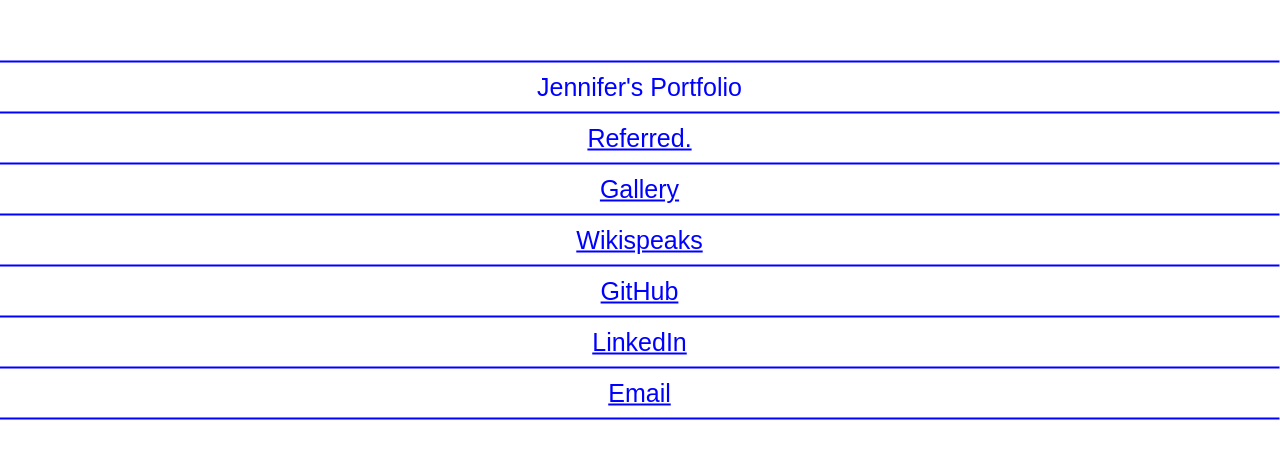
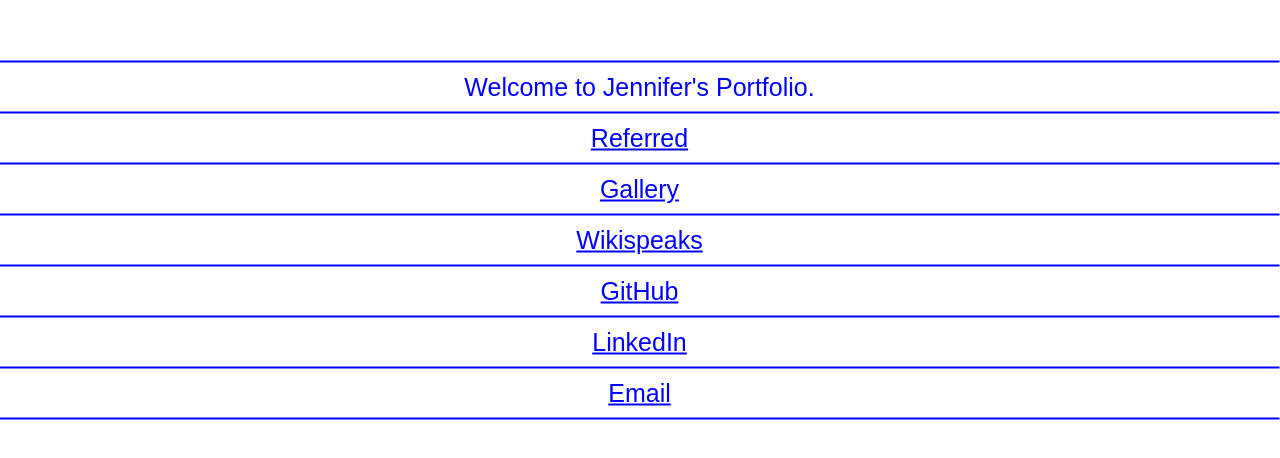
Before and after one commit to jennifer/personal-simple-site, a plain HTML site: page index.html in a window 1280 px wide. Shown: the part 168-626 px from the top of the page. Drawn offline with Linux system fonts and the light colour scheme.

Commit message:
update header

```diff
--- a/index.html
+++ b/index.html
@@ -25,8 +25,8 @@
   </style>
 </head>
 <body>
-  <h1>Jennifer's Portfolio</h1>
-  <a href='https://referred-app.herokuapp.com/' target='_blank'>Referred.</a>
+  <h1>Welcome to Jennifer's Portfolio.</h1>
+  <a href='https://referred-app.herokuapp.com/' target='_blank'>Referred</a>
   <a href='https://website-gallery.herokuapp.com/' target='_blank'>Gallery</a>
   <a href='https://wikispeaks.herokuapp.com/' target='_blank'>Wikispeaks</a>
   <a href='https://github.com/jennifer' target='_blank'>GitHub</a>
```
